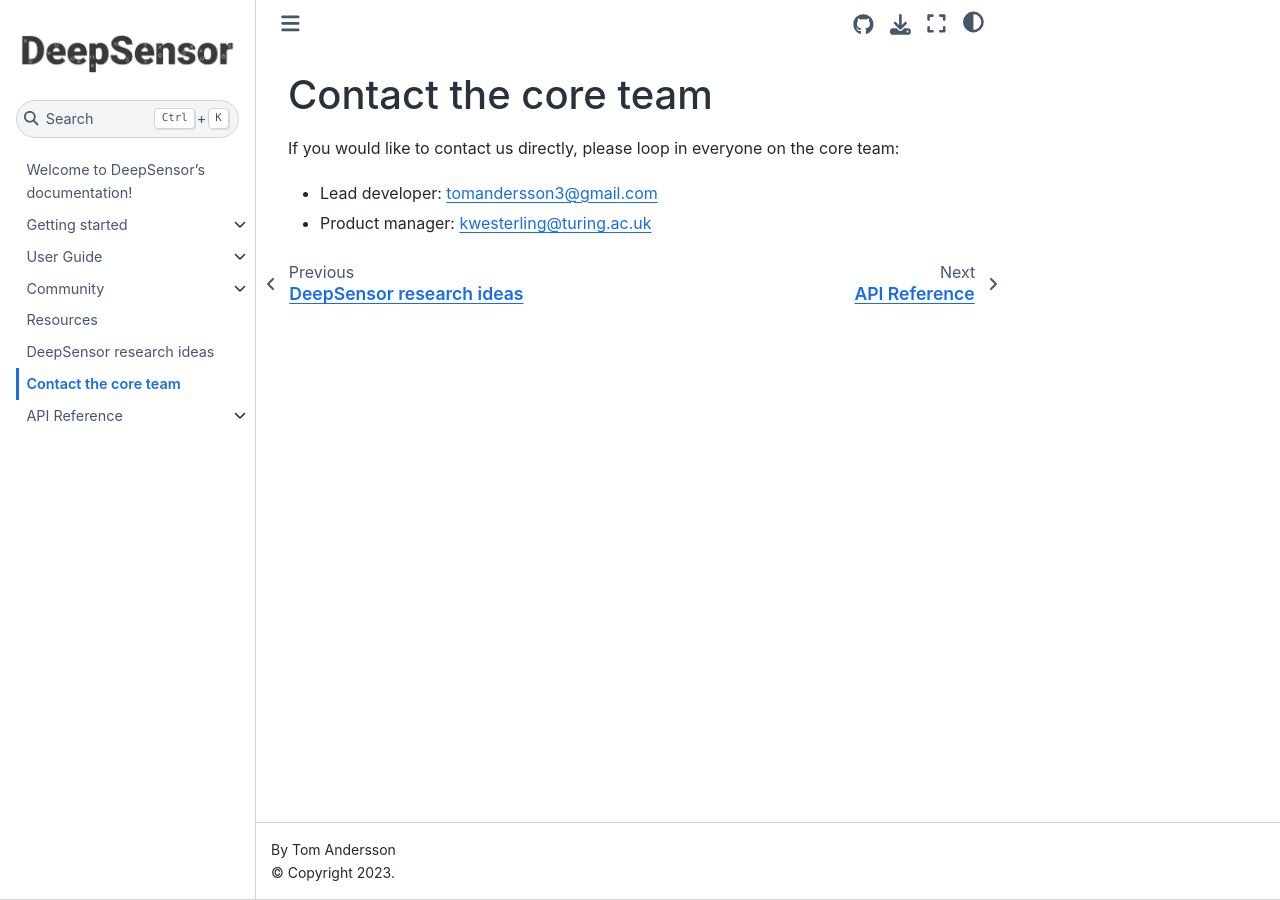
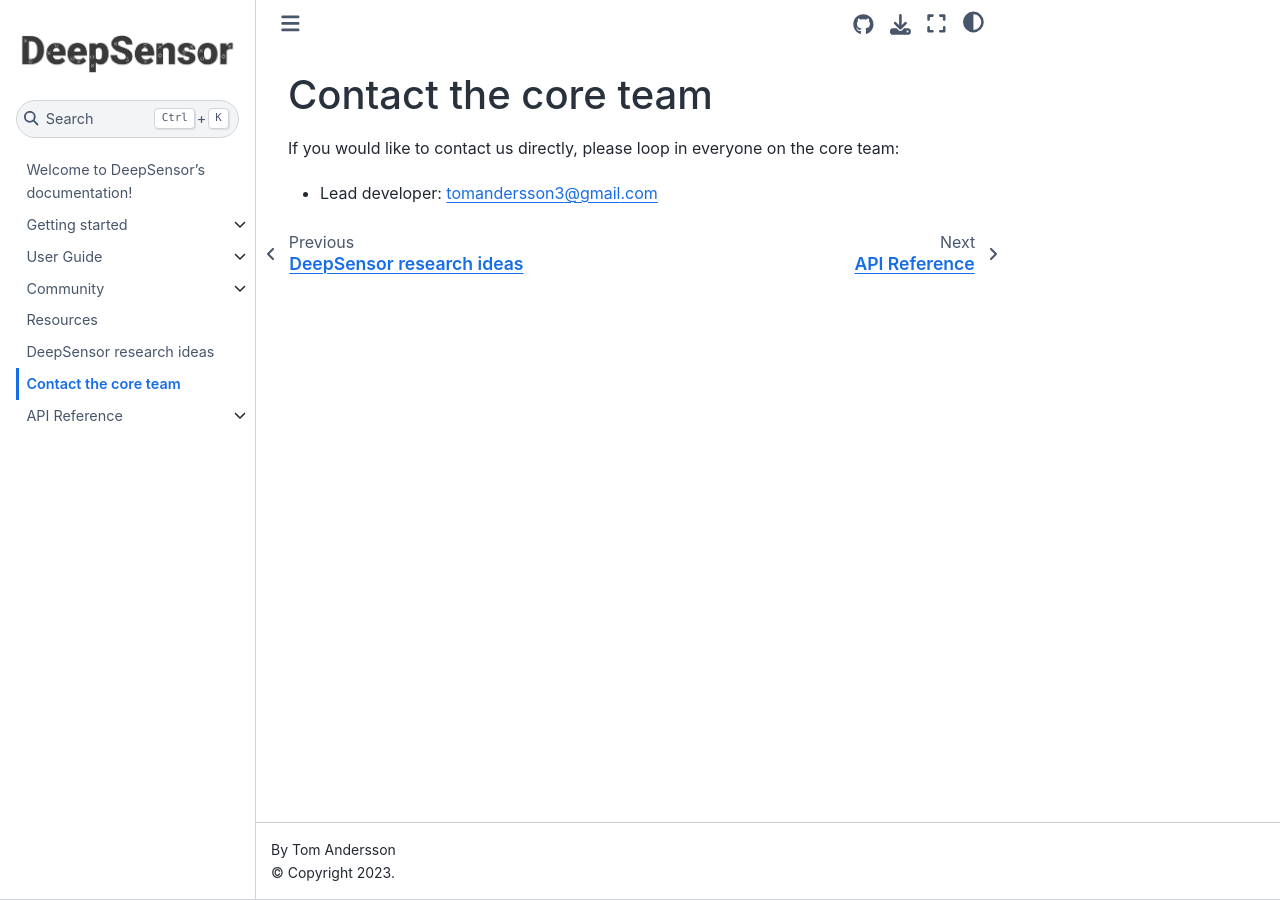
Before and after one commit to alan-turing-institute/deepsensor, a Jupyter Book: the page built from docs/contact.md, in a window 1280 px wide. Built offline with Jupyter Book 1.0.4 settings and Sphinx 7.4.7 and the Sphinx Book theme 1.1.4, drawn with Linux system fonts in a browser that asks for light colours; pages that are not in the unit, such as notebooks, are missing from menus.

Commit message:
Remove product manager email from contact info
Removed product manager contact email from the document.

```diff
--- a/docs/contact.md
+++ b/docs/contact.md
@@ -3,4 +3,3 @@
 If you would like to contact us directly, please loop in everyone on the core team:
 
 * Lead developer: tomandersson3@gmail.com
-* Product manager: kwesterling@turing.ac.uk
```
